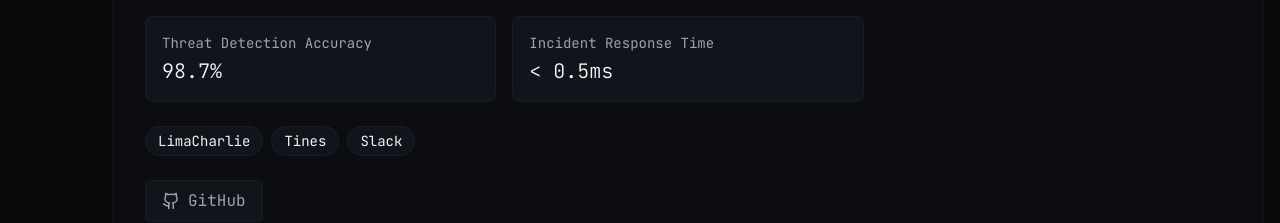
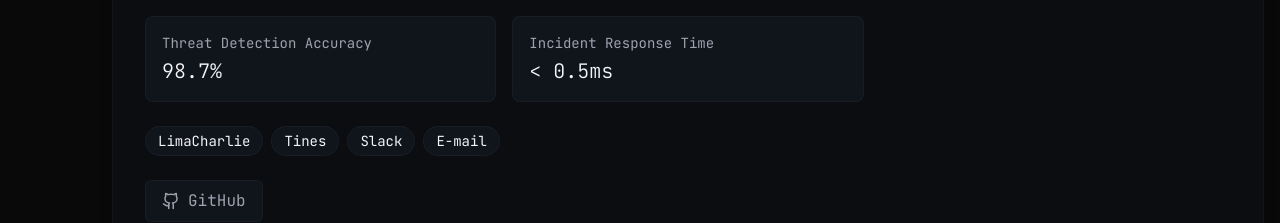
Before and after one commit to rihadroshan/portfolio, a Next.js app: page / in a window 1280 px wide. Shown: the part 1900-2123 px from the top of the page. Built offline with nearby package versions, Linux system fonts and the light colour scheme.

Commit message:
Update page.tsx

```diff
--- a/app/page.tsx
+++ b/app/page.tsx
@@ -89,7 +89,7 @@
          This playbook automates threat detection, alerts, and machine isolation
          reducing manual intervention and accelerating incident response.`,
       tags: [
-        "LimaCharlie","Tines","Slack"
+        "LimaCharlie","Tines","Slack", "E-mail"
       ],
       imageSrc: "/diagram.png",
       links: {
```
